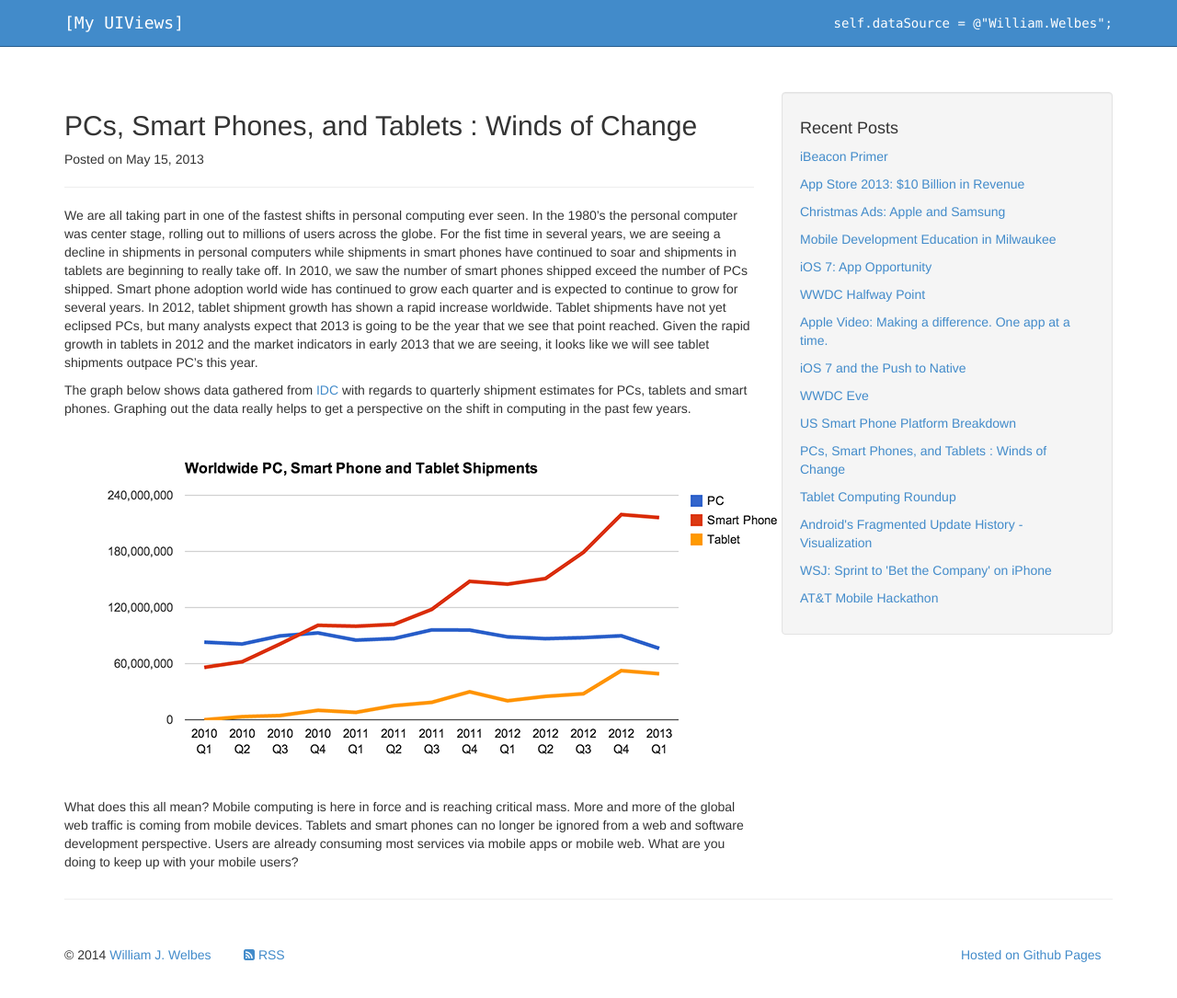
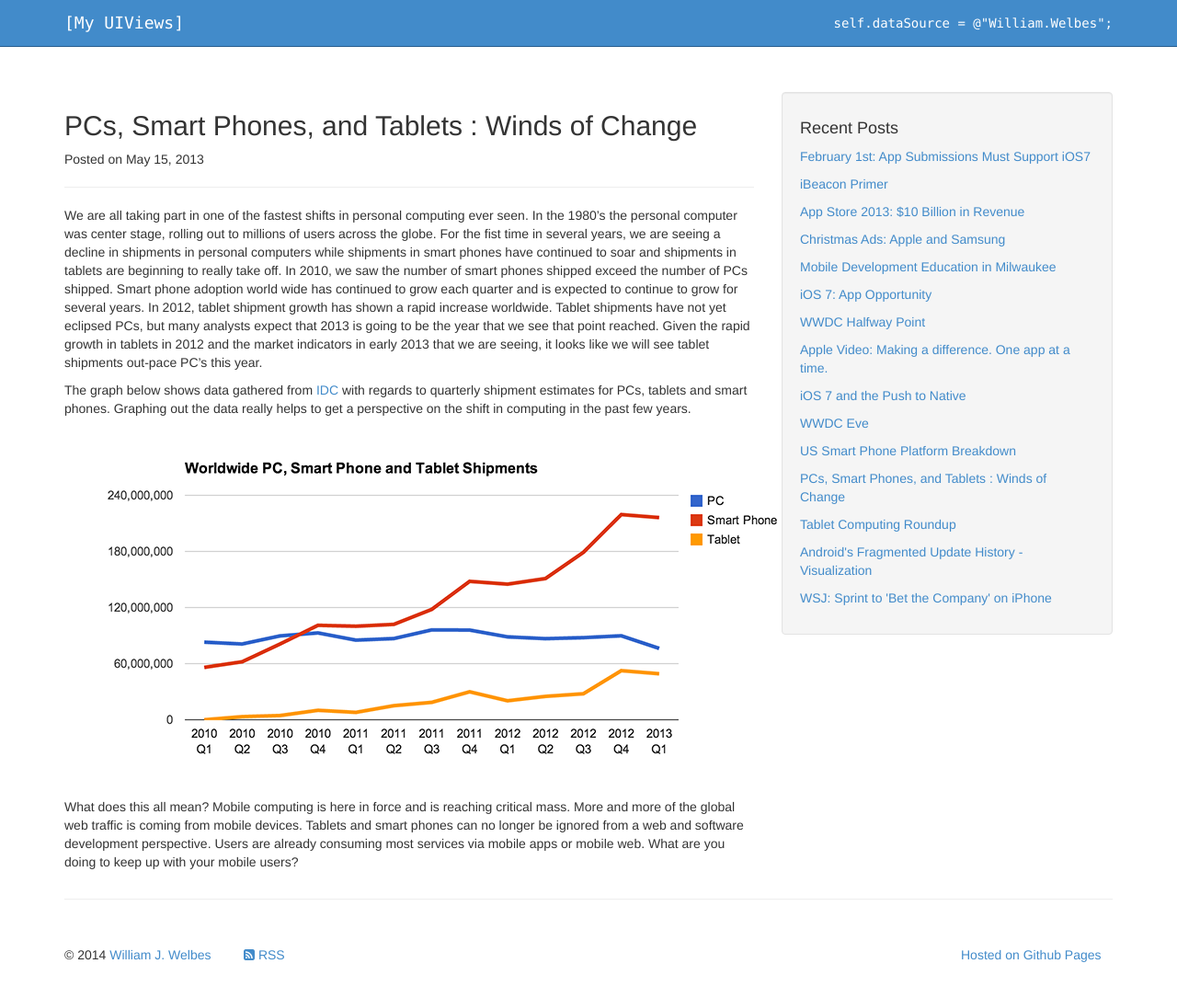
Before and after one commit to welbesw/welbesw.github.io, a Jekyll site: the page built from _posts/2013-05-15-pcs-smart-phones-and-tablets-winds-of-change.markdown, in a window 1280 px wide and 1108 px high. Shown: the top 1085 px of the window at 92% size. Built offline with Jekyll 4.4.1, drawn with Linux system fonts in a browser that asks for light colours; Markdown is read by kramdown in place of the engine named in the settings.

Commit message:
New blog post and minor spelling corrections.

```diff
--- a/_posts/2011-03-18-google-tv-remote-app-for-ios.markdown
+++ b/_posts/2011-03-18-google-tv-remote-app-for-ios.markdown
@@ -5,7 +5,7 @@ date:   2011-03-18 11:00:00
 tags: iOS
 ---
 
-Looks like Google just released an iOS version of the [remote control app for Google TV](http://itunes.apple.com/us/app/google-tv-remote/id422137859?mt=8).  As a Google TV user, I've been waiting for this to come out.  While others with Andriod phones have been able to connect to and control my TV with their devices, I've been left in the dark with the iPhone for months now.  I've installed the app but I'll have to wait until I get home in front of my set to give it a run and offer my review.  I was close to breaking out a network sniffer to check out the protocol the Android devices were using and the write my own solution.... but I guess Google has now made that effort pointless.  (I'm glad they did)
+Looks like Google just released an iOS version of the [remote control app for Google TV](http://itunes.apple.com/us/app/google-tv-remote/id422137859?mt=8).  As a Google TV user, I've been waiting for this to come out.  While others with Android phones have been able to connect to and control my TV with their devices, I've been left in the dark with the iPhone for months now.  I've installed the app but I'll have to wait until I get home in front of my set to give it a run and offer my review.  I was close to breaking out a network sniffer to check out the protocol the Android devices were using and the write my own solution.... but I guess Google has now made that effort pointless.  (I'm glad they did)
 
 Google TV Blog Posting: [http://googletv.blogspot.com/2011/03/google-tv-remote-for-iphone.html](http://googletv.blogspot.com/2011/03/google-tv-remote-for-iphone.html)
 
--- a/_posts/2013-01-07-app-store-2013-10-billion-in-revenue.markdown
+++ b/_posts/2013-01-07-app-store-2013-10-billion-in-revenue.markdown
@@ -13,7 +13,7 @@ Apple today published a [press release](http://www.apple.com/pr/library/2014/01/
 
 To put that into perspective, in it's fiscal year 2013, Starbucks raked in [$14.9 billion](http://www.forbes.com/sites/maggiemcgrath/2013/10/30/new-store-openings-push-starbucks-revenue-up-13/) in revenue from all of it's global sales of coffee and fancy drinks.  (I wonder how much of that came from me?)
 
-The [press release](http://www.apple.com/pr/library/2014/01/07App-Store-Sales-Top-10-Billion-in-2013.html) also indicates that in December alone, there was over $1 billion in sales, making it the most successfull month in App Store history.
+The [press release](http://www.apple.com/pr/library/2014/01/07App-Store-Sales-Top-10-Billion-in-2013.html) also indicates that in December alone, there was over $1 billion in sales, making it the most successful month in App Store history.
 
 Remember those days before the App Store existed? When I bought the original iPhone in 2007, it had a single home screen of apps and that's all you got.  Reportedly, Steve Jobs was originally opposed to the App Store.  In his biography of Jobs, Walter Issacson describes how Jobs was hesitant about third party developers being involved in the platform.  He didn't want them to screw it up.  WIth some encouragement from Phil Schiller and others internally, he eventually opened up to the idea.
 
--- a/_posts/2013-05-15-pcs-smart-phones-and-tablets-winds-of-change.markdown
+++ b/_posts/2013-05-15-pcs-smart-phones-and-tablets-winds-of-change.markdown
@@ -5,7 +5,7 @@ date:   2013-05-15 11:00:00
 tags: tablets smart-phones
 ---
 
-We are all taking part in one of the fastest shifts in personal computing ever seen.  In the 1980's the personal computer was center stage, rolling out to millions of users across the globe.  For the fist time in several years, we are seeing a decline in shipments in personal computers while shipments in smart phones have continued to soar and shipments in tablets are beginning to really take off.  In 2010, we saw the number of smart phones shipped exceed the number of PCs shipped.  Smart phone adoption world wide has continued to grow each quarter and is expected to continue to grow for several years.  In 2012, tablet shipment growth has shown a rapid increase worldwide.  Tablet shipments have not yet eclipsed PCs, but many analysts expect that 2013 is going to be the year that we see that point reached. Given the rapid growth in tablets in 2012 and the market indicators in early 2013 that we are seeing, it looks like we will see tablet shipments outpace PC's this year.
+We are all taking part in one of the fastest shifts in personal computing ever seen.  In the 1980's the personal computer was center stage, rolling out to millions of users across the globe.  For the fist time in several years, we are seeing a decline in shipments in personal computers while shipments in smart phones have continued to soar and shipments in tablets are beginning to really take off.  In 2010, we saw the number of smart phones shipped exceed the number of PCs shipped.  Smart phone adoption world wide has continued to grow each quarter and is expected to continue to grow for several years.  In 2012, tablet shipment growth has shown a rapid increase worldwide.  Tablet shipments have not yet eclipsed PCs, but many analysts expect that 2013 is going to be the year that we see that point reached. Given the rapid growth in tablets in 2012 and the market indicators in early 2013 that we are seeing, it looks like we will see tablet shipments out-pace PC's this year.
 
 The graph below shows data gathered from [IDC](http://www.idc.com/) with regards to quarterly shipment estimates for PCs, tablets and smart phones.  Graphing out the data really helps to get a perspective on the shift in computing in the past few years.
 
--- a/_posts/2013-12-31-christmas-ads-apple-and-samsung.markdown
+++ b/_posts/2013-12-31-christmas-ads-apple-and-samsung.markdown
@@ -5,12 +5,12 @@ date: 2013-12-31 15:00
 tags: Apple
 ---
 
-Apple and Samsung had two very different approaches to advertising over the Christmas holiday this year.  Apple first launched an ad called "Misunderstood" that shows a family gathering at Christmas.  The ad is very well done and comes off as very authentic.  On our trip to Northern Michigan, I had my wife, Mandi, watch it.  I mentioned seeing it play on TV but she hadn't seen it.  She was nearly in tears watching the ad.  I'm sure being in the family van with our kids in the back headed home for Chistmas probably set the right context for that, but needless to say - mission accomplished Apple.
+Apple and Samsung had two very different approaches to advertising over the Christmas holiday this year.  Apple first launched an ad called "Misunderstood" that shows a family gathering at Christmas.  The ad is very well done and comes off as very authentic.  On our trip to Northern Michigan, I had my wife, Mandi, watch it.  I mentioned seeing it play on TV but she hadn't seen it.  She was nearly in tears watching the ad.  I'm sure being in the family van with our kids in the back headed home for Christmas probably set the right context for that, but needless to say - mission accomplished Apple.
 
 <iframe width="640" height="360" src="//www.youtube.com/embed/ImlmVqH_5HM?feature=player_detailpage" frameborder="0" allowfullscreen></iframe>
 <br/>
 <br/>
-Not to be outdown this Christmas season, Samsung also released an ad.  I didn't encounter it running on TV, but rather via a tech blog that pointed out how "cringe worthy" it was.  Couldn't be that bad right?  Wrong.
+Not to be outdone this Christmas season, Samsung also released an ad.  I didn't encounter it running on TV, but rather via a tech blog that pointed out how "cringe worthy" it was.  Couldn't be that bad right?  Wrong.
 
 <iframe width="640" height="360" src="//www.youtube.com/embed/1cn5pTeR0Ws?feature=player_detailpage" frameborder="0" allowfullscreen></iframe>
 
```
Also changed, not shown: _posts/2014-01-13-february-1st-app-submissions-must-support-ios7.markdown (added, +16 -0 lines), img/ios-pie-chart.png (added).
